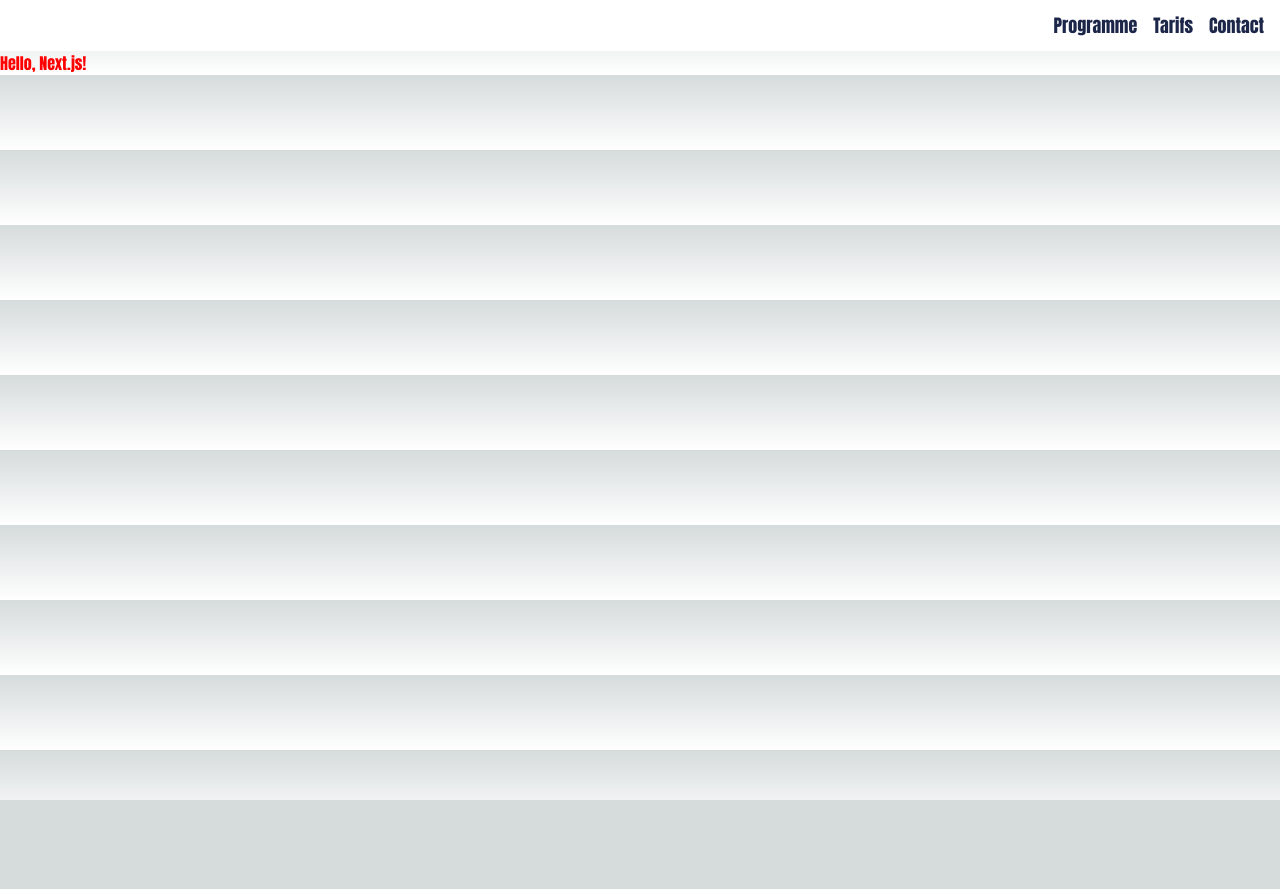
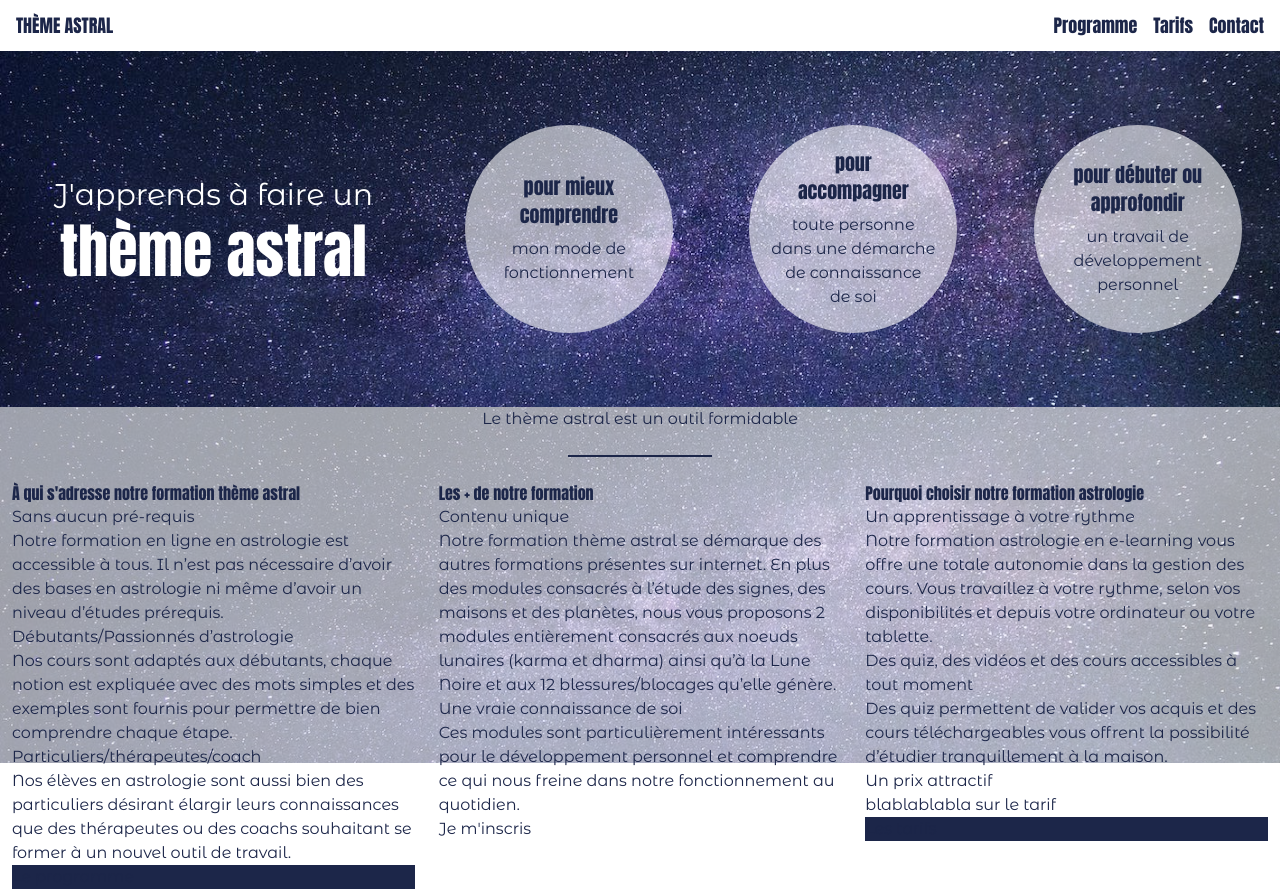
Before and after one commit to annedenicourt/theme-astral, a Next.js app: page / in a window 1280 px wide. Before the commit the page ends 800 px from the top, so only its background shows below. Built offline with nearby package versions, Linux system fonts and the light colour scheme.

Commit message:
first step

```diff
--- /dev/null
+++ b/components/Banner.js
@@ -0,0 +1,60 @@
+import Link from "next/link";
+import { useRouter } from "next/router";
+import { styled } from "styled-components";
+
+const CustomDiv = styled.div`
+  font-family: "Montserrat Alternates", sans-serif;
+  color: #fff;
+  background-image: url("/images/fond_ciel.jpg");
+  background-size: cover;
+  background-position: center;
+  background-repeat: no-repeat;
+  //font-size: 18px;
+  height: 356px;
+  display: flex;
+  flex-direction: row;
+  align-items: center;
+
+  .title {
+    font-family: "Anton", sans-serif;
+  }
+  .bg_transparent {
+    background-color: rgba(255, 255, 255, 0.6);
+  }
+`;
+export default function Banner() {
+  const router = useRouter();
+
+  return (
+    <CustomDiv>
+      <div className="w-1/3 h-full flex flex-col items-center justify-center">
+        <div className="mb-2 text-3xl">J&apos;apprends à faire un</div>
+        <div className="title text-6xl">thème astral</div>
+      </div>
+      <div className="w-2/3">
+        <div className="flex items-center justify-around">
+          <div className="w-52 h-52 flex flex-col items-center justify-center blue_dark bg_transparent rounded-full">
+            <div className="title text-xl">pour mieux</div>
+            <div className="title text-xl">comprendre</div>
+            <div className="mt-2 text-center">mon mode de fonctionnement</div>
+          </div>
+          <div className="w-52 h-52 flex flex-col items-center justify-center blue_dark bg_transparent rounded-full">
+            <div className="title text-xl">pour</div>
+            <div className="title text-xl">accompagner</div>
+            <div className="mt-2 text-center">toute personne</div>
+            <div className="text-center">dans une démarche</div>
+            <div className="text-center"> de connaissance</div>
+            <div className="text-center">de soi</div>
+          </div>
+          <div className="w-52 h-52 flex flex-col items-center justify-center blue_dark bg_transparent rounded-full">
+            <div className="title text-xl">pour débuter ou</div>
+            <div className="title text-xl">approfondir</div>
+            <div className="mt-2 text-center">
+              un travail de développement personnel
+            </div>
+          </div>
+        </div>
+      </div>
+    </CustomDiv>
+  );
+}
--- a/components/navbar.js
+++ b/components/MenuNavBar.js
@@ -3,7 +3,8 @@ import { useRouter } from "next/router";
 import { styled } from "styled-components";
 
 const CustomDiv = styled.div`
-  //color: red;
+  color: #1c2649;
+  background-color: #fff;
   font-family: "Anton", sans-serif;
   font-size: 18px;
 `;
@@ -12,7 +13,8 @@ export default function NavBar() {
 
   return (
     <CustomDiv>
-      <nav className="px-4 py-3 blue_dark bg-white">
+      <nav className="px-4 py-3 flex align-items justify-between blue_dark">
+        <div>THÈME ASTRAL</div>
         <div className="" id="navbarNav">
           <div className="flex justify-end items-center">
             <div className="">
--- /dev/null
+++ b/components/Presentation.js
@@ -0,0 +1,67 @@
+import Link from "next/link";
+import { useRouter } from "next/router";
+import { styled } from "styled-components";
+import { presentation } from "../data/presentation";
+
+const CustomDiv = styled.div`
+  font-family: "Montserrat Alternates", sans-serif;
+  background-image: url("/images/fond_ciel.jpg");
+  background-size: cover;
+  background-position: center;
+  background-repeat: no-repeat;
+  height: 356px;
+
+  .title {
+    font-family: "Anton", sans-serif;
+  }
+  .bg_transparent {
+    background-color: rgba(255, 255, 255, 0.6);
+  }
+
+  .container_bg {
+    position: relative;
+    background-color: rgba(255, 255, 255, 0.6);
+    height: 356px;
+    width: 100%;
+    display: flex;
+    flex-direction: column;
+    align-items: center;
+    //justify-content: center;
+  }
+`;
+export default function Presentation() {
+  const router = useRouter();
+
+  return (
+    <CustomDiv>
+      <div className="container_bg blue_dark">
+        <div className="flex flex-col items-center">
+          <div>Le thème astral est un outil formidable</div>
+          <div className="w-36 h-0.5 my-6 bg_blue_dark"></div>
+        </div>
+        <div className="flex">
+          {presentation?.map((item, index) => {
+            return (
+              <div key={index} className="w-1/3">
+                <div className="px-3">
+                  <div className="title">{item.title}</div>
+                  <div>{item.subtitle1}</div>
+                  <div>{item.paragraph1}</div>
+                  <div>{item.subtitle2}</div>
+                  <div>{item.paragraph2}</div>
+                  <div>{item.subtitle3}</div>
+                  <div>{item.paragraph3}</div>
+                  <div>
+                    <div className={item.buttonClassName}>
+                      {item.buttonText}
+                    </div>
+                  </div>
+                </div>
+              </div>
+            );
+          })}
+        </div>
+      </div>
+    </CustomDiv>
+  );
+}
--- /dev/null
+++ b/data/presentation.js
@@ -0,0 +1,42 @@
+export const presentation = [
+  {
+    title: "À qui s'adresse notre formation thème astral",
+    subtitle1: "Sans aucun pré-requis",
+    paragraph1:
+      "Notre formation en ligne en astrologie est accessible à tous. Il n’est pas nécessaire d’avoir des bases en astrologie ni même d’avoir un niveau d’études prérequis.",
+    subtitle2: "Débutants/Passionnés d’astrologie",
+    paragraph2:
+      "Nos cours sont adaptés aux débutants, chaque notion est expliquée avec des mots simples et des exemples sont fournis pour permettre de bien comprendre chaque étape.",
+    subtitle3: "Particuliers/thérapeutes/coach",
+    paragraph3:
+      "Nos élèves en astrologie sont aussi bien des particuliers désirant élargir leurs connaissances que des thérapeutes ou des coachs souhaitant se former à un nouvel outil de travail.",
+    buttonText: "Le programme",
+    buttonClassName: "bg_blue_dark text-white uppercase",
+  },
+  {
+    title: "Les + de notre formation",
+    subtitle1: "Contenu unique",
+    paragraph1:
+      "Notre formation thème astral se démarque des autres formations présentes sur internet. En plus des modules consacrés à l’étude des signes, des maisons et des planètes, nous vous proposons 2 modules entièrement consacrés aux noeuds lunaires (karma et dharma) ainsi qu’à la Lune Noire et aux 12 blessures/blocages qu’elle génère. ",
+    subtitle2: "Une vraie connaissance de soi",
+    paragraph2:
+      "Ces modules sont particulièrement intéressants pour le développement personnel et comprendre ce qui nous freine dans notre fonctionnement au quotidien. ",
+    subtitle3: "",
+    paragraph3: "",
+    buttonText: "Je m'inscris",
+    buttonClassName: "bg-white blue_dark uppercase",
+  },
+  {
+    title: "Pourquoi choisir notre formation astrologie",
+    subtitle1: "Un apprentissage à votre rythme",
+    paragraph1:
+      "Notre formation astrologie en e-learning vous offre une totale autonomie dans la gestion des cours. Vous travaillez à votre rythme, selon vos disponibilités et depuis votre ordinateur ou votre tablette.",
+    subtitle2: "Des quiz, des vidéos et des cours accessibles à tout moment",
+    paragraph2:
+      "Des quiz permettent de valider vos acquis et des cours téléchargeables vous offrent la possibilité d’étudier tranquillement à la maison. ",
+    subtitle3: "Un prix attractif",
+    paragraph3: "blablablabla sur le tarif",
+    buttonText: "Les tarifs",
+    buttonClassName: "bg_blue_dark text-white uppercase",
+  },
+];
--- a/pages/index.js
+++ b/pages/index.js
@@ -1,15 +1,17 @@
 import { styled } from "styled-components";
-import NavBar from "../components/navbar";
+import MenuNavBar from "../components/MenuNavBar";
+import Banner from "../components/Banner";
+import Presentation from "../components/Presentation";
 
 const CustomDiv = styled.div`
-  color: red;
-  font-family: "Anton", sans-serif;
+  font-family: "Montserrat Alternates", sans-serif;
 `;
 export default function Page() {
   return (
     <CustomDiv>
-      <NavBar />
-      <h1>Hello, Next.js!</h1>
+      <MenuNavBar />
+      <Banner />
+      <Presentation />
     </CustomDiv>
   );
 }
--- a/styles/globals.css
+++ b/styles/globals.css
@@ -18,12 +18,12 @@
 
 body {
   color: rgb(var(--foreground-rgb));
-  background: linear-gradient(
+  /* background: linear-gradient(
       to bottom,
       transparent,
       rgb(var(--background-end-rgb))
     )
-    rgb(var(--background-start-rgb));
+    rgb(var(--background-start-rgb)); */
 }
 
 .blue_dark {
```
Also changed, not shown: public/images/fond_ciel.jpg (added).
